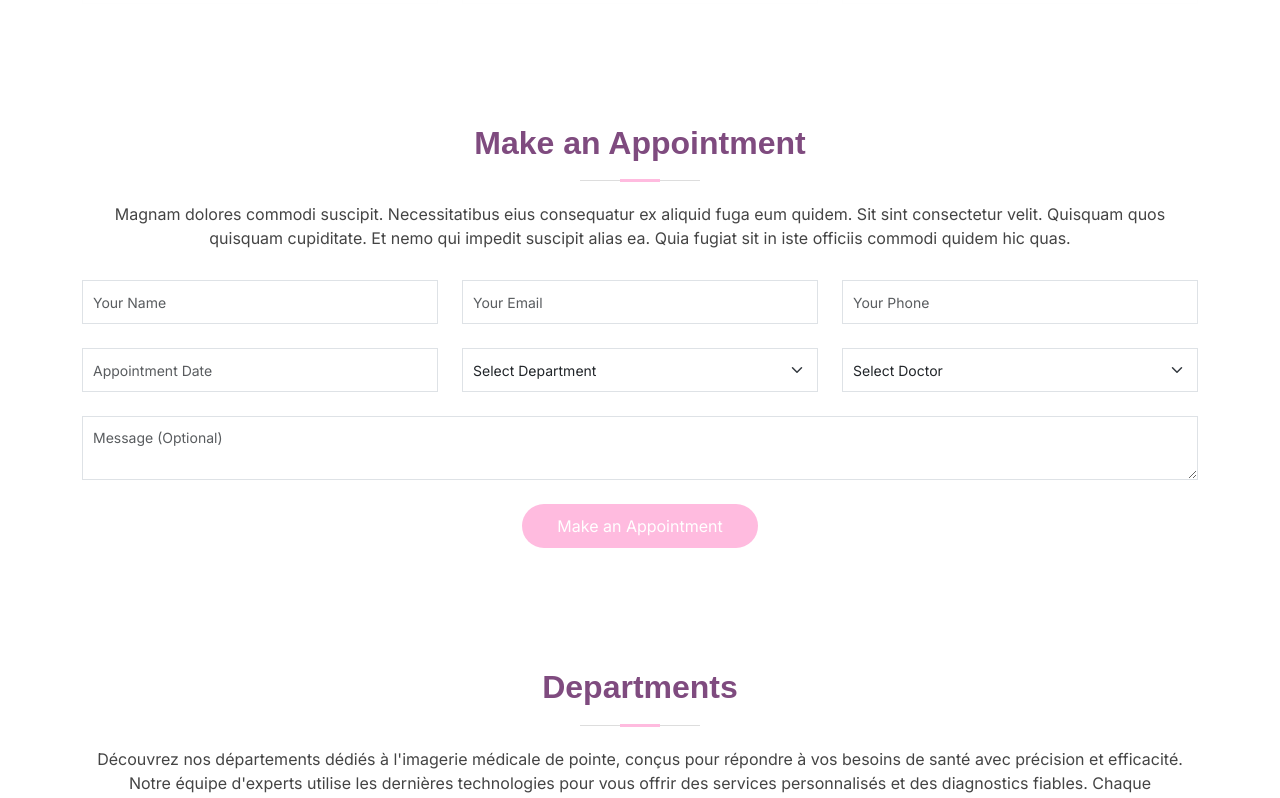
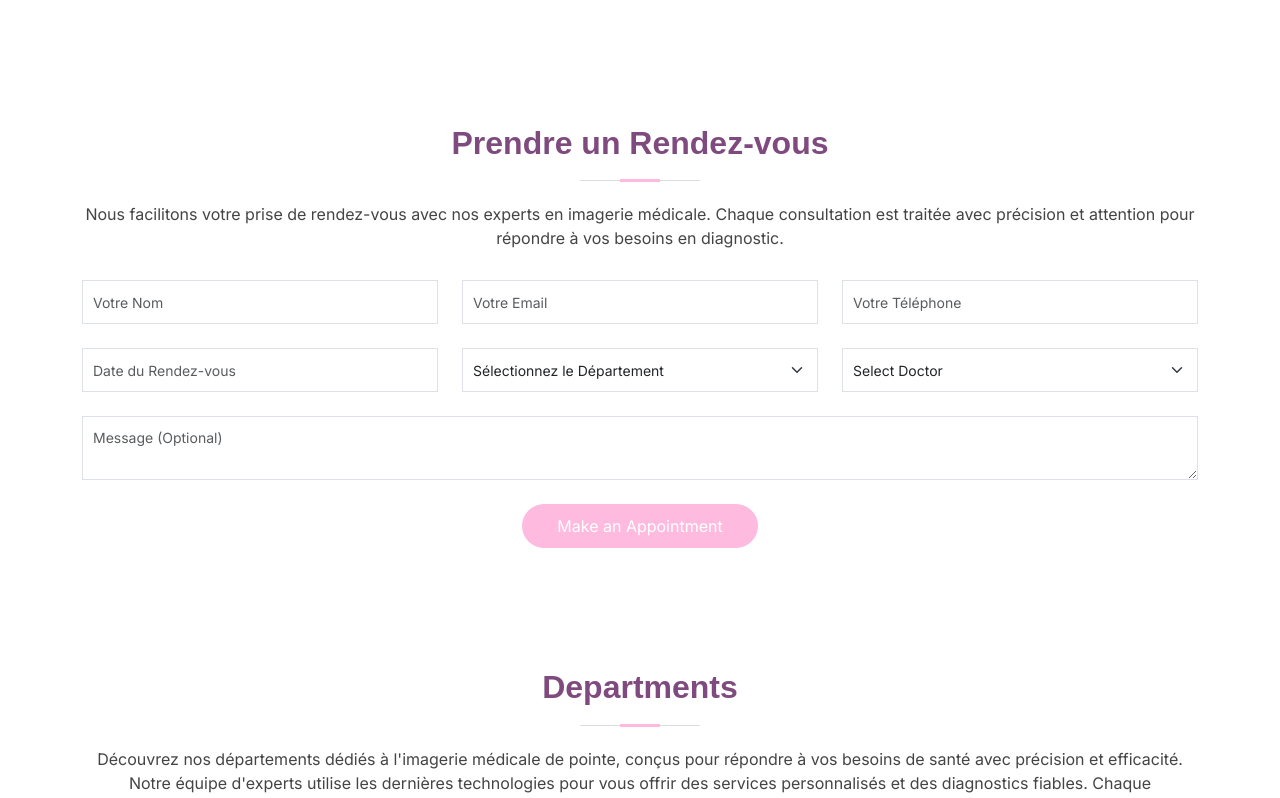
Before and after one commit to New-C1/BIC, a Next.js app: page / in a window 1280 px wide. Shown: the part 3080-3878 px from the top of the page. Built offline with nearby package versions, Linux system fonts and the light colour scheme.

Commit message:
retouche

```diff
--- a/src/app/components/home/appointement.tsx
+++ b/src/app/components/home/appointement.tsx
@@ -1,41 +1,44 @@
 import { GetServerSideProps } from 'next';
 
 const Appointment = () => {
-    return (
-        <section id="appointment" className="appointment section-bg">
+  return (
+    <section id="appointment" className="appointment section-bg">
       <div className="container">
 
         <div className="section-title">
-          <h2>Make an Appointment</h2>
-          <p>Magnam dolores commodi suscipit. Necessitatibus eius consequatur ex aliquid fuga eum quidem. Sit sint consectetur velit. Quisquam quos quisquam cupiditate. Et nemo qui impedit suscipit alias ea. Quia fugiat sit in iste officiis commodi quidem hic quas.</p>
+          <h2>Prendre un Rendez-vous</h2>
+          <p>Nous facilitons votre prise de rendez-vous avec nos experts en imagerie médicale. Chaque consultation est traitée avec précision et attention pour répondre à vos besoins en diagnostic.</p>
         </div>
 
         <form action="forms/appointment.php" method="post" role="form" className="php-email-form">
           <div className="row">
             <div className="col-md-4 form-group">
-              <input type="text" name="name" className="form-control" id="name" placeholder="Your Name" data-rule="minlen:4" data-msg="Please enter at least 4 chars"/>
+              <input type="text" name="name" className="form-control" id="name" placeholder="Votre Nom" data-rule="minlen:4" data-msg="Please enter at least 4 chars" />
               <div className="validate"></div>
             </div>
             <div className="col-md-4 form-group mt-3 mt-md-0">
-              <input type="email" className="form-control" name="email" id="email" placeholder="Your Email" data-rule="email" data-msg="Please enter a valid email"/>
+              <input type="email" className="form-control" name="email" id="email" placeholder="Votre Email" data-rule="email" data-msg="Please enter a valid email" />
               <div className="validate"></div>
             </div>
             <div className="col-md-4 form-group mt-3 mt-md-0">
-              <input type="tel" className="form-control" name="phone" id="phone" placeholder="Your Phone" data-rule="minlen:4" data-msg="Please enter at least 4 chars"/>
+              <input type="tel" className="form-control" name="phone" id="phone" placeholder="Votre Téléphone" data-rule="minlen:4" data-msg="Please enter at least 4 chars" />
               <div className="validate"></div>
             </div>
           </div>
           <div className="row">
             <div className="col-md-4 form-group mt-3">
-              <input type="datetime" name="date" className="form-control datepicker" id="date" placeholder="Appointment Date" data-rule="minlen:4" data-msg="Please enter at least 4 chars"/>
+              <input type="datetime" name="date" className="form-control datepicker" id="date" placeholder="Date du Rendez-vous" data-rule="minlen:4" data-msg="Please enter at least 4 chars" />
               <div className="validate"></div>
             </div>
             <div className="col-md-4 form-group mt-3">
               <select name="department" id="department" className="form-select">
-                <option value="">Select Department</option>
-                <option value="Department 1">Department 1</option>
-                <option value="Department 2">Department 2</option>
-                <option value="Department 3">Department 3</option>
+                <option value="">Sélectionnez le Département</option>
+                <option value="Department 1">Mammographie & Angio-Mammographie</option>
+                <option value="Department 2">Échographie</option>
+                <option value="Department 3">Combiner Dentaire</option>
+                <option value="Department 3">Radiologie Standard</option>
+                <option value="Department 3">Élastographie ShearWave</option>
+                <option value="Department 3">IRM & Scanner</option>
               </select>
               <div className="validate"></div>
             </div>
@@ -51,7 +54,7 @@ const Appointment = () => {
           </div>
 
           <div className="form-group mt-3">
-            <textarea className="form-control" name="message"  placeholder="Message (Optional)"></textarea>
+            <textarea className="form-control" name="message" placeholder="Message (Optional)"></textarea>
             <div className="validate"></div>
           </div>
           <div className="mb-3">
@@ -63,7 +66,7 @@ const Appointment = () => {
         </form>
       </div>
     </section>
-    );
+  );
 }
 
 export default Appointment
--- a/src/app/components/home/contact.tsx
+++ b/src/app/components/home/contact.tsx
@@ -23,19 +23,20 @@ const Contact = () => {
               <div className="address">
                 <i className="bi bi-geo-alt"></i>
                 <h4>Location:</h4>
-                <p>A108 Adam Street, New York, NY 535022</p>
+                <p>Centre Médical El Hakim
+                Voie X2 - Cité El Khadra - Tunis 1003</p>
               </div>
 
               <div className="email">
                 <i className="bi bi-envelope"></i>
                 <h4>Email:</h4>
-                <p>info@example.com</p>
+                <p>info@bic.com</p>
               </div>
 
               <div className="phone">
                 <i className="bi bi-phone"></i>
                 <h4>Call:</h4>
-                <p>+1 5589 55488 55s</p>
+                <p>+216 55 941 086</p>
               </div>
 
             </div>
--- a/src/app/components/home/footer.tsx
+++ b/src/app/components/home/footer.tsx
@@ -8,16 +8,16 @@ const footer = () => {
           <div className="col-lg-3 col-md-6 footer-contact">
             <h3>Medilab</h3>
             <p>
-              A108 Adam Street <br/>
-              New York, NY 535022<br/>
-              United States <br/><br/>
-              <strong>Phone:</strong> +1 5589 55488 55<br/>
-              <strong>Email:</strong> info@example.com<br/>
+            Centre Médical El Hakim <br/>
+            Voie X2 - Cité El Khadra<br/>
+              Tunis 1003 <br/><br/>
+              <strong>Phone:</strong> +216 55 941 086<br/>
+              <strong>Email:</strong> info@bic.com<br/>
             </p>
           </div>
 
-          <div className="col-lg-2 col-md-6 footer-links">
-            <h4>Useful Links</h4>
+           <div className="col-lg-2 col-md-6 footer-links">
+             <h4>Useful Links</h4>
             <ul>
               <li><i className="bx bx-chevron-right"></i> <a href="#">Home</a></li>
               <li><i className="bx bx-chevron-right"></i> <a href="#">About us</a></li>
@@ -27,15 +27,15 @@ const footer = () => {
             </ul>
           </div>
 
-          <div className="col-lg-3 col-md-6 footer-links">
-            <h4>Our Services</h4>
+           <div className="col-lg-3 col-md-6 footer-links">
+            {/* <h4>Our Services</h4>
             <ul>
               <li><i className="bx bx-chevron-right"></i> <a href="#">Web Design</a></li>
               <li><i className="bx bx-chevron-right"></i> <a href="#">Web Development</a></li>
               <li><i className="bx bx-chevron-right"></i> <a href="#">Product Management</a></li>
               <li><i className="bx bx-chevron-right"></i> <a href="#">Marketing</a></li>
               <li><i className="bx bx-chevron-right"></i> <a href="#">Graphic Design</a></li>
-            </ul>
+            </ul> */}
           </div>
 
           <div className="col-lg-4 col-md-6 footer-newsletter">
```
